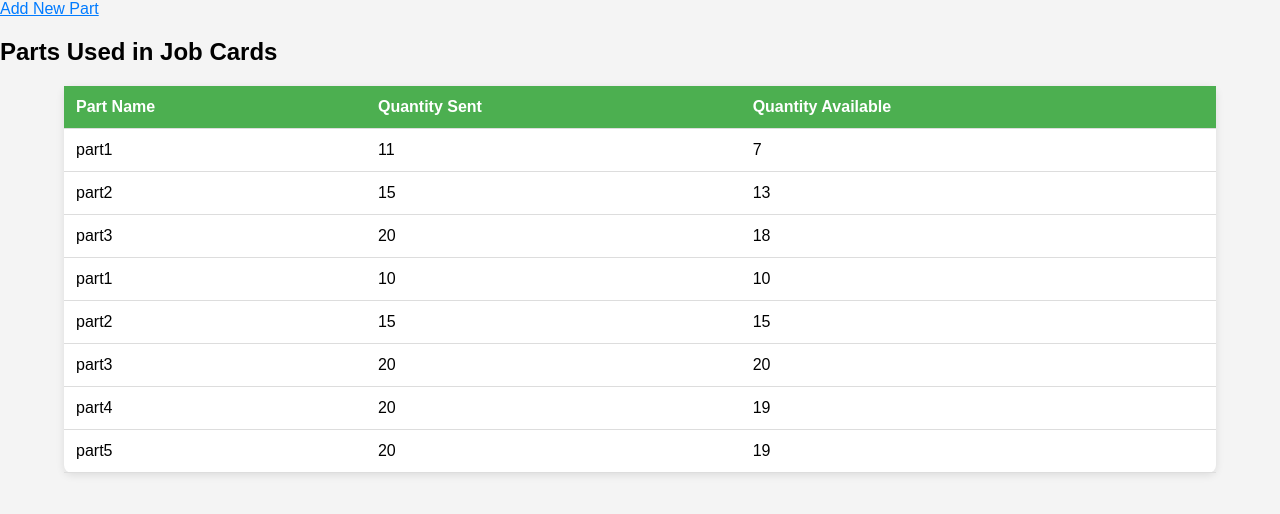
After one commit to mayankbafna04/jobcard, a Flask app: page /materials in a window 1280 px wide. The commit adds this page. Shown: the top 514 px of the page. Run offline with Flask 3, Linux system fonts and the light colour scheme.

Commit message:
created material.html and also made the backend strong

```diff
--- a/app.py
+++ b/app.py
@@ -25,8 +25,8 @@ class JobCard(db.Model):
 class Part(db.Model):
     id = db.Column(db.Integer, primary_key=True)
     name = db.Column(db.String(100), nullable=False)
-    quantity_sent = db.Column(db.Integer, nullable=False)  # Pieces sent by admin
-    quantity_available = db.Column(db.Integer, nullable=False)  # Available pieces
+    quantity_sent = db.Column(db.Integer, nullable=False, default=0)  # Pieces sent by admin
+    quantity_available = db.Column(db.Integer, nullable=False, default=0)  # Available pieces
 
     def __repr__(self):
         return f'<Part {self.name}>'
@@ -50,7 +50,9 @@ def index():
         description = request.form['description']
         amount = request.form['amount']
         payment_mode = request.form['paymentMode']
-        parts_used = ', '.join(request.form.getlist('partsUsed'))  # Join parts into a string
+
+        # Get the list of parts used (only those selected in the dropdown)
+        parts_used = request.form.getlist('partsUsed')  # Returns a list of selected parts
 
         # Check if job card number already exists in the database
         existing_job_card = JobCard.query.filter_by(job_card_number=job_card_number).first()
@@ -66,7 +68,7 @@ def index():
             description=description,
             amount=amount,
             payment_mode=payment_mode,
-            parts_used=parts_used
+            parts_used=', '.join(parts_used)  # Store selected parts as a comma-separated string
         )
 
         # Add the new job card to the database
@@ -74,7 +76,7 @@ def index():
         db.session.commit()
 
         # Deduct from available stock (pieces) for each part used
-        for part_name in parts_used.split(', '):
+        for part_name in parts_used:
             part = Part.query.filter_by(name=part_name).first()
             if part:
                 if part.quantity_available > 0:
@@ -91,12 +93,12 @@ def index():
 
     return render_template('index.html')
 
-
 # Route for the Admin Page (admin.html)
 @app.route('/admin')
 def admin():
     job_cards = JobCard.query.all()  # Get all job cards
-    return render_template('admin.html', job_cards=job_cards)
+    parts = Part.query.all()  # Get all parts
+    return render_template('admin.html', job_cards=job_cards, parts=parts)
 
 # Route to delete a job card
 @app.route('/delete/<int:job_card_id>')
@@ -126,26 +128,70 @@ def edit_job_card(job_card_id):
         return redirect(url_for('admin'))
 
     return render_template('edit.html', job_card=job_card)
+# Route for Material Management (material.html)
+@app.route('/materials', methods=['GET', 'POST'])
+def materials():
+    if request.method == 'POST':
+        # Handle the form submission and update available quantities for parts
+        for part in Part.query.all():
+            available_quantity = request.form.get(f'available_{part.id}')
+            if available_quantity is not None:
+                part.quantity_available = int(available_quantity)
+        db.session.commit()
+        flash('Material quantities updated successfully!', 'success')
+        return redirect(url_for('materials'))
 
-# Route to manage parts (parts.html)
-@app.route('/parts', methods=['GET', 'POST'])
-def manage_parts():
+    # Get all parts
+    parts = Part.query.all()
+
+    # Create a set to store parts that are used in job cards
+    used_parts = set()
+
+    # Check which parts have been used in job cards
+    job_cards = JobCard.query.all()
+    for job_card in job_cards:
+        used_parts.update(job_card.parts_used.split(', '))  # Add parts used in this job card
+
+    # Only show the used parts in the template
+    used_parts = list(used_parts)  # Convert the set to a list
+
+    # Filter the parts to show only those that are used
+    parts_to_display = [part for part in parts if part.name in used_parts]
+
+    return render_template('material.html', parts=parts_to_display, used_parts=used_parts)
+
+# Route for adding new parts
+@app.route('/add_part', methods=['GET', 'POST'])
+def add_part():
     if request.method == 'POST':
-        # Update parts quantities (pieces sent by admin)
-        for part in Part.query.all():
-            quantity_sent = request.form.get(f'quantity_sent_{part.id}')
-            if quantity_sent:
-                # Update the quantity_sent and sync quantity_available with quantity_sent
-                part.quantity_sent = int(quantity_sent)
-                part.quantity_available = int(quantity_sent)  # Set available stock equal to sent pieces
-                db.session.commit()
+        # Get the part details from the form
+        part_name = request.form['partName']
+        quantity_sent = request.form['quantitySent']
+        quantity_available = request.form['quantityAvailable']
 
-        flash('Parts updated successfully!', 'success')  # Flash success message
-        return redirect(url_for('manage_parts'))
+        # Check if the part already exists in the database
+        existing_part = Part.query.filter_by(name=part_name).first()
+        if existing_part:
+            flash('This part already exists!', 'error')
+            return redirect(url_for('add_part'))
 
-    # Get all parts from database
-    parts = Part.query.all()
-    return render_template('parts.html', parts=parts)
+        # Create a new Part entry in the database
+        new_part = Part(
+            name=part_name,
+            quantity_sent=int(quantity_sent),
+            quantity_available=int(quantity_available)
+        )
+
+        # Add the new part to the database
+        db.session.add(new_part)
+        db.session.commit()
+        flash('New part added successfully!', 'success')
+        return redirect(url_for('materials'))  # Redirect to the materials page after adding
+
+    return render_template('add_part.html')
+
+
+
 
 
 if __name__ == '__main__':
--- a/templates/admin.html
+++ b/templates/admin.html
@@ -5,6 +5,8 @@
     <meta name="viewport" content="width=device-width, initial-scale=1.0">
     <title>Admin Panel - Job Card Portal</title>
     <link rel="stylesheet" href="{{ url_for('static', filename='style.css') }}">
+    <p><a href="{{ url_for('materials') }}">Manage Materials</a></p>
+
 
     <script>
         // Sort table by column index
--- a/templates/index.html
+++ b/templates/index.html
@@ -67,8 +67,8 @@
             <option value="part8">Part 8</option>
             <option value="part9">Part 9</option>
             <option value="part10">Part 10</option>
-            <!-- Add more parts as needed -->
         </select><br><br>
+
 
         <button type="submit">Submit</button>
     </form>
--- /dev/null
+++ b/templates/material.html
@@ -0,0 +1,40 @@
+<!DOCTYPE html>
+<html lang="en">
+<head>
+    <meta charset="UTF-8">
+    <meta name="viewport" content="width=device-width, initial-scale=1.0">
+    <title>Material Management</title>
+    <link rel="stylesheet" href="{{ url_for('static', filename='style.css') }}">
+    <!-- Add a button or link to navigate to the add part page -->
+<a href="{{ url_for('add_part') }}">Add New Part</a>
+
+</head>
+<body>
+
+    <!-- List of parts used in the job cards -->
+    <h2>Parts Used in Job Cards</h2>
+    <table>
+        <thead>
+            <tr>
+                <th>Part Name</th>
+                <th>Quantity Sent</th>
+                <th>Quantity Available</th>
+            </tr>
+        </thead>
+        <tbody>
+            {% for part in parts %}
+                <tr>
+                    <td>{{ part.name }}</td>
+                    <td>{{ part.quantity_sent }}</td>
+                    <td>{{ part.quantity_available }}</td>
+                </tr>
+            {% endfor %}
+        </tbody>
+    </table>
+
+    <script>
+        // Used parts are already passed in the template and can be used in JavaScript if necessary
+        let used_parts = {{ used_parts|tojson }};
+    </script>
+</body>
+</html>
```
Also changed, not shown: templates/add_part.html (added, +30 -0 lines), instance/jobcards.db, 1 other file.
